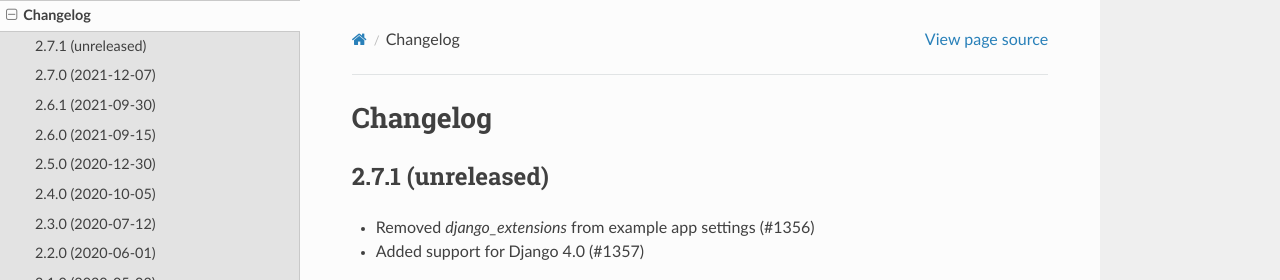
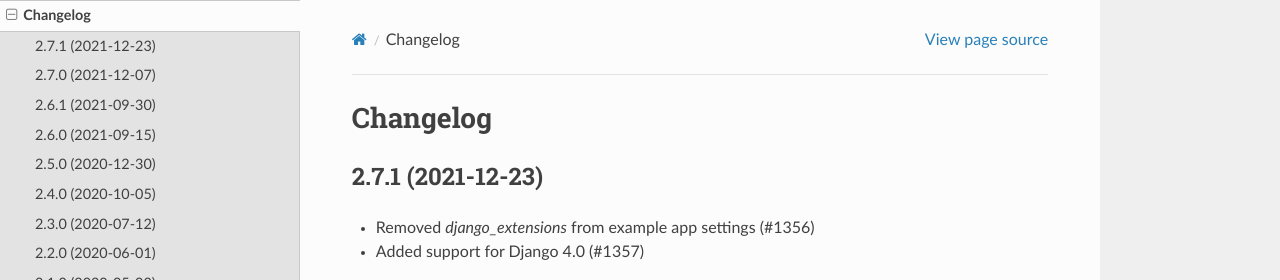
Before and after one commit to django-import-export/django-import-export, a Sphinx documentation site: the page built from docs/changelog.rst, in a window 1280 px wide and 900 px high. Shown: the top 280 px of the window. Built offline with Sphinx 7.4.7 and the Read the Docs theme 2.0.0, drawn with Linux system fonts in a browser that asks for light colours.

Commit message:
Preparing release 2.7.1

```diff
--- a/docs/changelog.rst
+++ b/docs/changelog.rst
@@ -1,7 +1,7 @@
 Changelog
 =========
 
-2.7.1 (unreleased)
+2.7.1 (2021-12-23)
 ------------------
 
 - Removed `django_extensions` from example app settings (#1356)
--- a/import_export/__init__.py
+++ b/import_export/__init__.py
@@ -1 +1 @@
-__version__ = '2.7.1.dev0'
+__version__ = '2.7.1'
```
